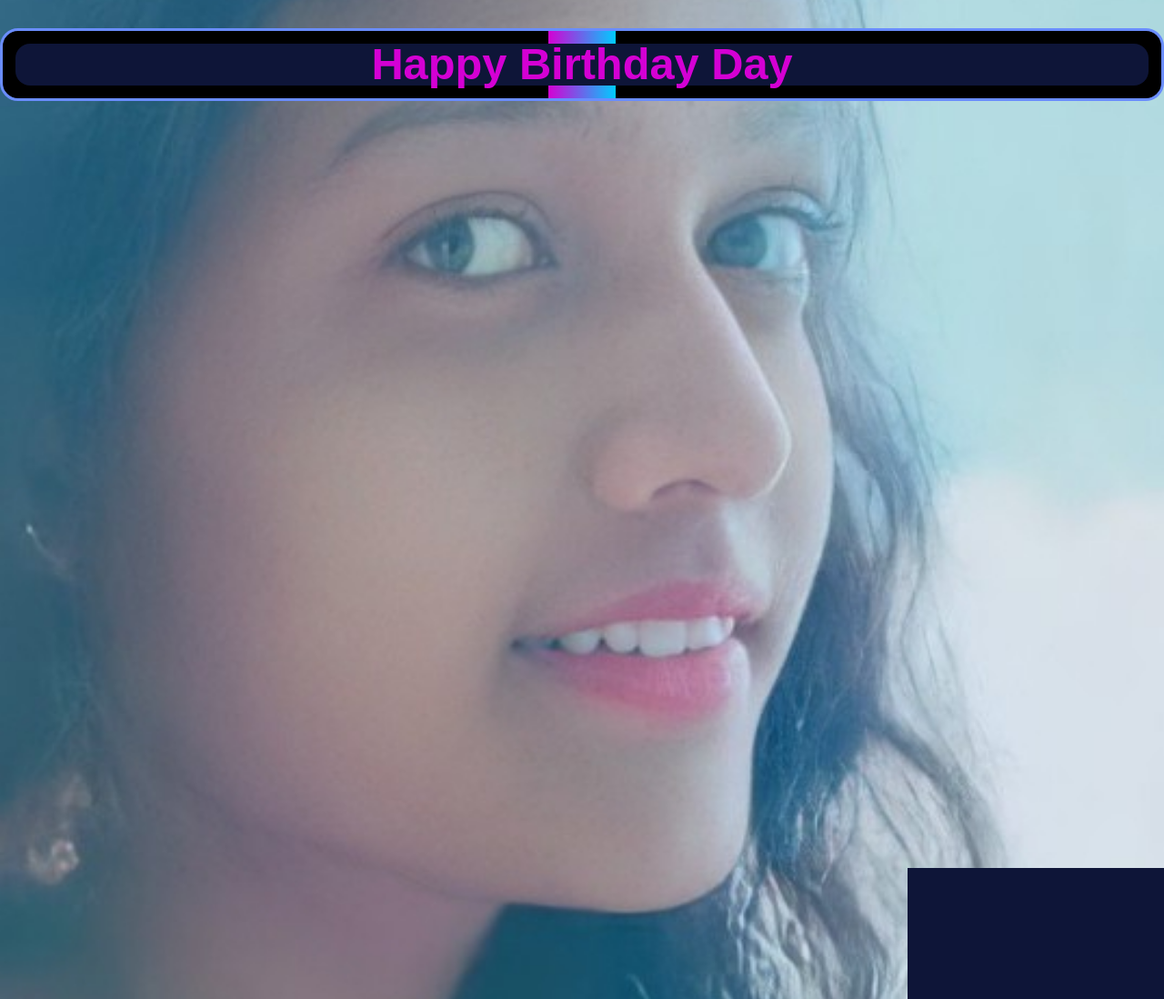
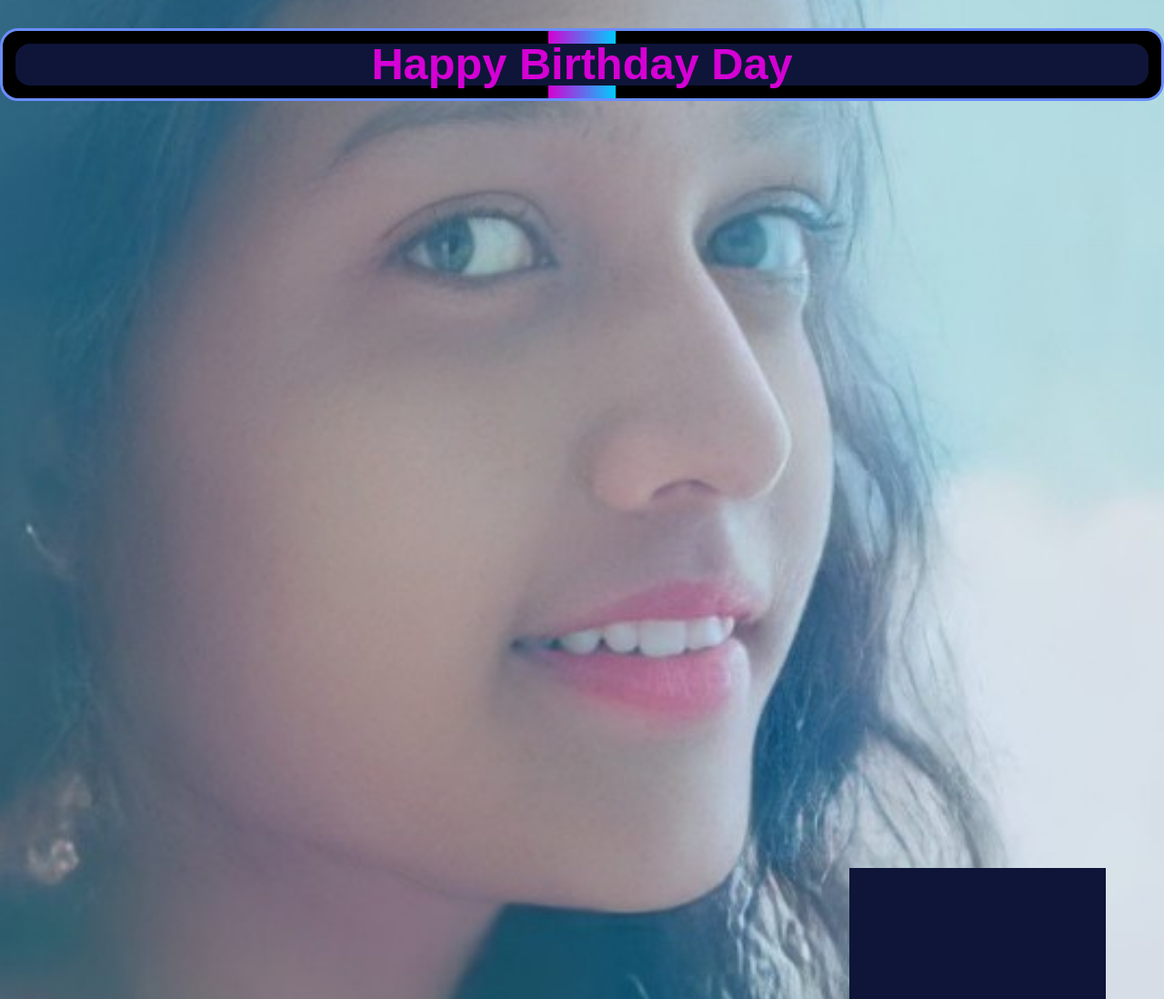
Before and after one commit to IND-Subu/Rasmita, a plain HTML site: page index.html in a window 1280 px wide. Shown: the part 684-1782 px from the top of the page at 91% size. Drawn offline with Linux system fonts and the light colour scheme; files whose address does not match are found by name.

Commit message:
Update style.css

```diff
--- a/css/style.css
+++ b/css/style.css
@@ -122,7 +122,7 @@ iframe{
 		position: absolute;
 		height: 18vh;
 		width: 22%;
-		margin-left: 78%;
+		margin-left: 73%;
 		border: none;
 }
 /*#showcase h1{
```
